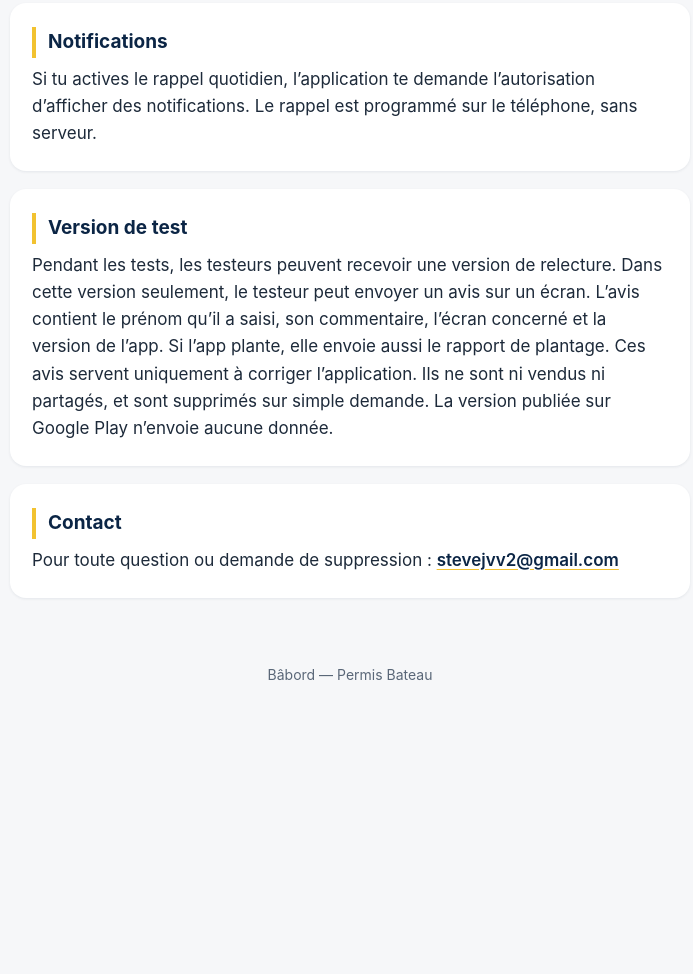
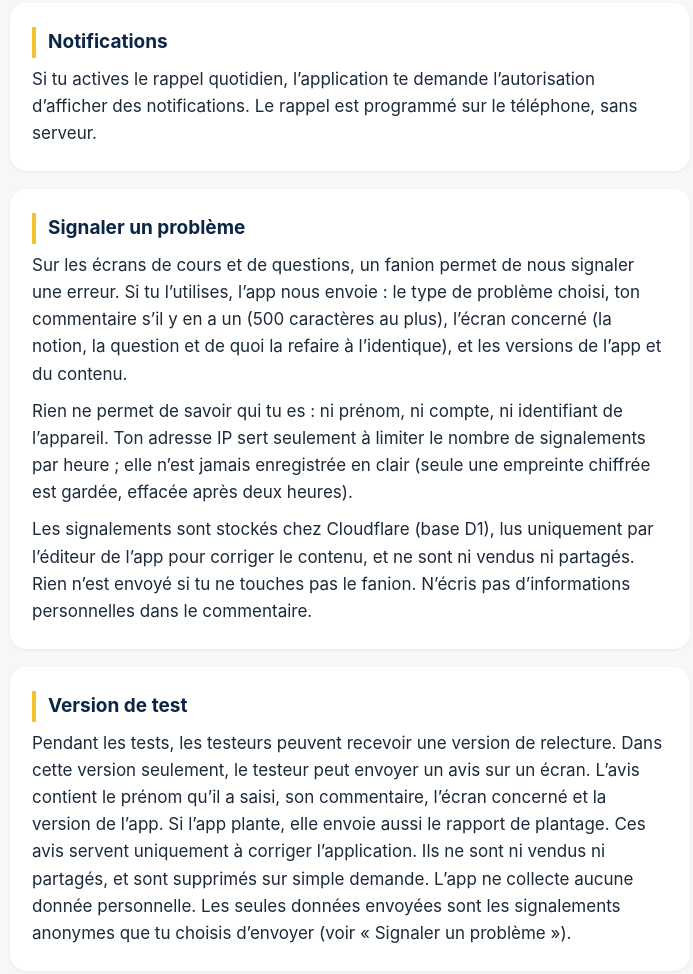
Before and after one commit to stevejvv/babord-legal, a plain HTML site: page index.html in a window 1280 px wide. Shown: the part 790-1764 px from the top of the page, without its empty margins (290-983 px from the left). Before the commit the page ends 1508 px from the top, so only its background shows below. Drawn offline with Linux system fonts and the light colour scheme.

Commit message:
Politique : signalements anonymes (Signaler un problème)

```diff
--- a/index.html
+++ b/index.html
@@ -57,6 +57,7 @@
     border-left: 4px solid var(--jaune);
   }
   p { margin: 0; }
+  p + p { margin-top: 10px; }
   a { color: var(--marine); font-weight: 600; text-decoration-color: var(--jaune); text-underline-offset: 3px; }
   footer { text-align: center; color: var(--doux); font-size: 14px; padding: 0 20px 32px; }
 </style>
@@ -66,7 +67,7 @@
   <div class="bandeau">
     <span class="marque">Bâbord — Permis Bateau</span>
     <h1>Politique de confidentialité de Bâbord — Permis Bateau</h1>
-    <p class="maj">Dernière mise à jour : 3 novembre 2026</p>
+    <p class="maj">Dernière mise à jour : 22 novembre 2026</p>
   </div>
 </header>
 <main>
@@ -90,8 +91,15 @@
   </section>
 
   <section class="carte">
+    <h2>Signaler un problème</h2>
+    <p>Sur les écrans de cours et de questions, un fanion permet de nous signaler une erreur. Si tu l’utilises, l’app nous envoie : le type de problème choisi, ton commentaire s’il y en a un (500 caractères au plus), l’écran concerné (la notion, la question et de quoi la refaire à l’identique), et les versions de l’app et du contenu.</p>
+    <p>Rien ne permet de savoir qui tu es : ni prénom, ni compte, ni identifiant de l’appareil. Ton adresse IP sert seulement à limiter le nombre de signalements par heure ; elle n’est jamais enregistrée en clair (seule une empreinte chiffrée est gardée, effacée après deux heures).</p>
+    <p>Les signalements sont stockés chez Cloudflare (base D1), lus uniquement par l’éditeur de l’app pour corriger le contenu, et ne sont ni vendus ni partagés. Rien n’est envoyé si tu ne touches pas le fanion. N’écris pas d’informations personnelles dans le commentaire.</p>
+  </section>
+
+  <section class="carte">
     <h2>Version de test</h2>
-    <p>Pendant les tests, les testeurs peuvent recevoir une version de relecture. Dans cette version seulement, le testeur peut envoyer un avis sur un écran. L’avis contient le prénom qu’il a saisi, son commentaire, l’écran concerné et la version de l’app. Si l’app plante, elle envoie aussi le rapport de plantage. Ces avis servent uniquement à corriger l’application. Ils ne sont ni vendus ni partagés, et sont supprimés sur simple demande. La version publiée sur Google Play n’envoie aucune donnée.</p>
+    <p>Pendant les tests, les testeurs peuvent recevoir une version de relecture. Dans cette version seulement, le testeur peut envoyer un avis sur un écran. L’avis contient le prénom qu’il a saisi, son commentaire, l’écran concerné et la version de l’app. Si l’app plante, elle envoie aussi le rapport de plantage. Ces avis servent uniquement à corriger l’application. Ils ne sont ni vendus ni partagés, et sont supprimés sur simple demande. L’app ne collecte aucune donnée personnelle. Les seules données envoyées sont les signalements anonymes que tu choisis d’envoyer (voir « Signaler un problème »).</p>
   </section>
 
   <section class="carte">
```
